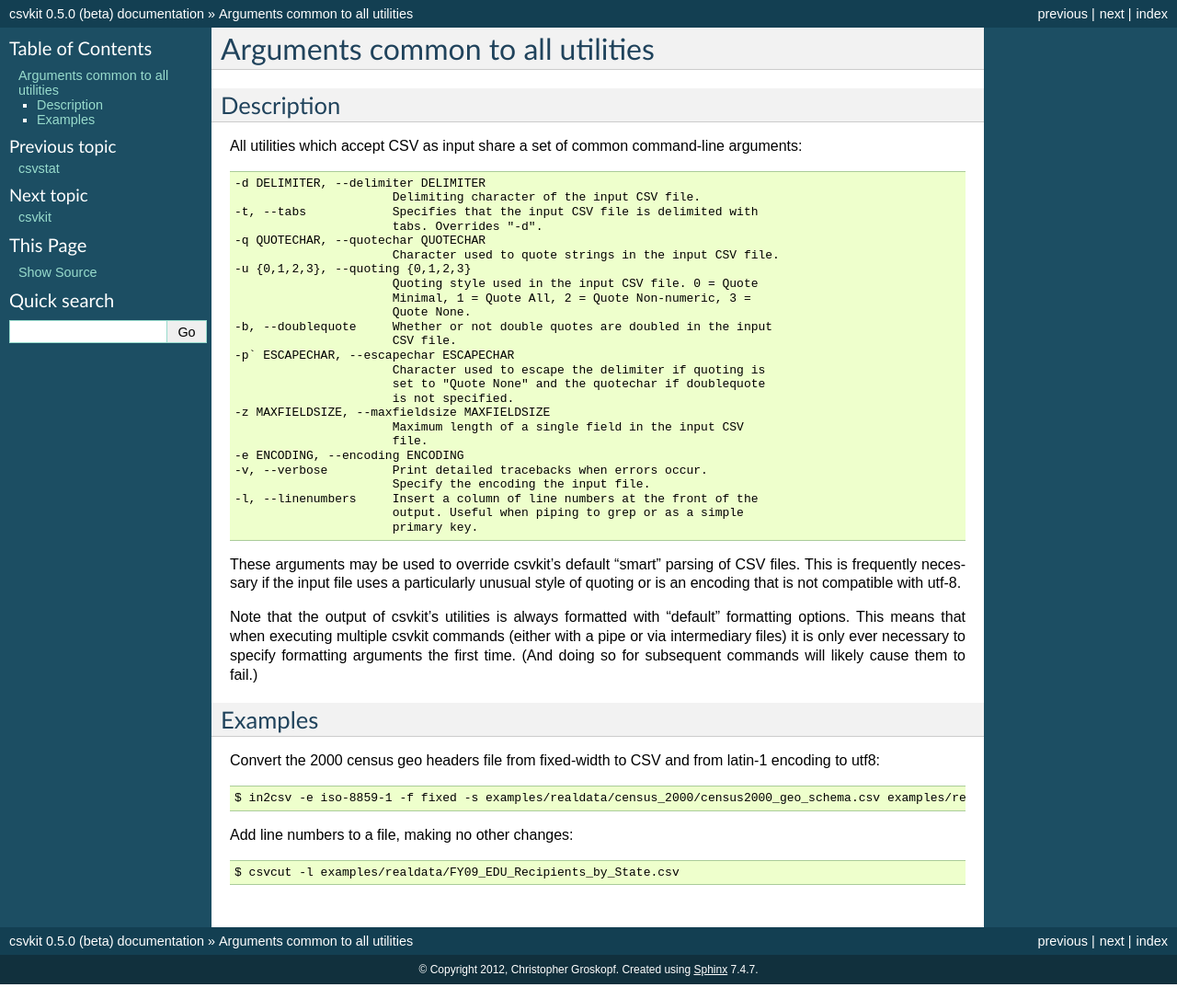
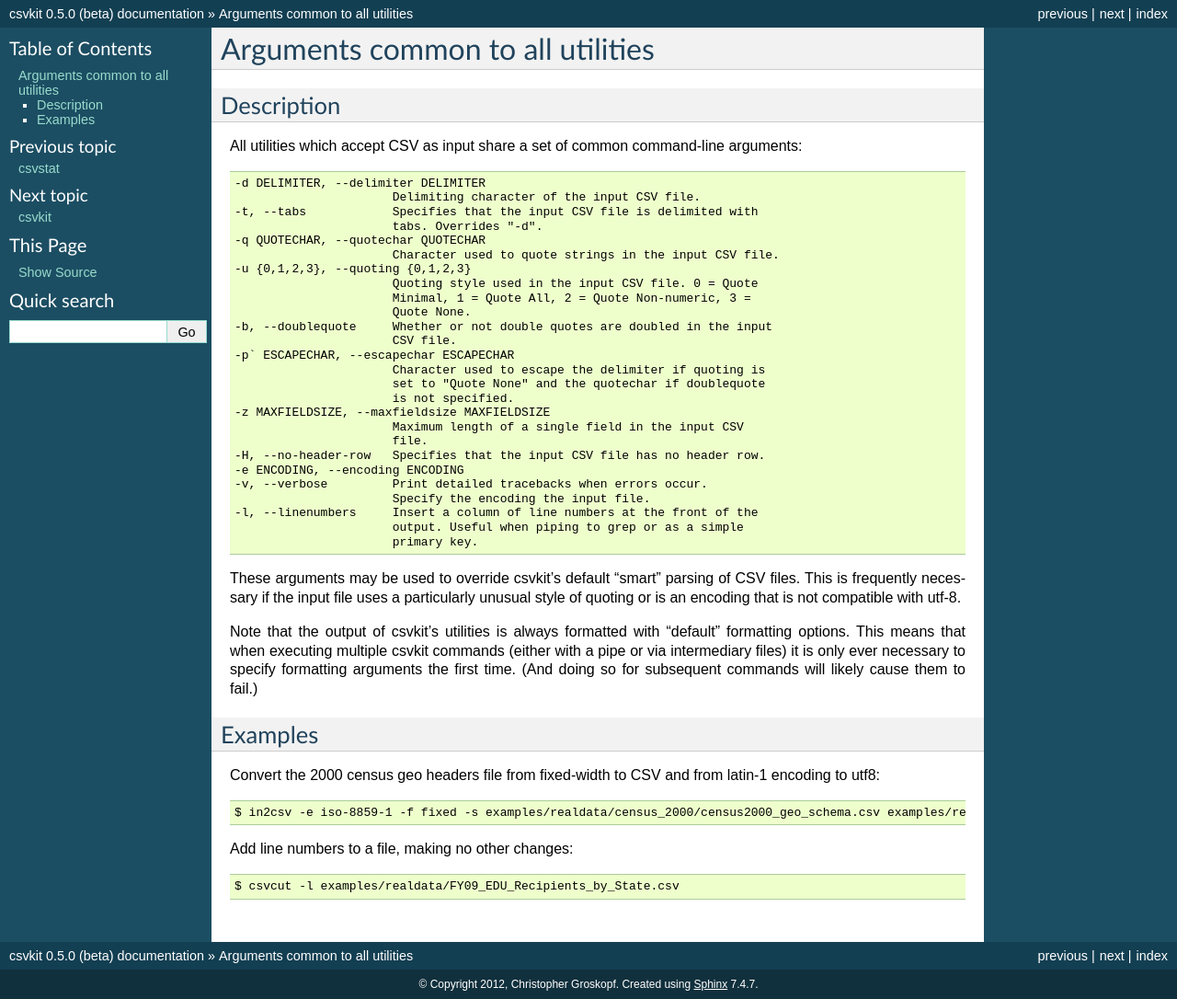
Before and after one commit to wireservice/csvkit, a Sphinx documentation site: the page built from docs/scripts/common_arguments.rst, in a window 1280 px wide. Shown: the whole page at 92% size. Built offline with Sphinx 7.4.7, drawn with Linux system fonts in a browser that asks for light colours.

Commit message:
add global --no-header-row flag

```diff
--- a/docs/scripts/common_arguments.rst
+++ b/docs/scripts/common_arguments.rst
@@ -26,6 +26,7 @@
   -z MAXFIELDSIZE, --maxfieldsize MAXFIELDSIZE
                         Maximum length of a single field in the input CSV
                         file.
+  -H, --no-header-row   Specifies that the input CSV file has no header row.
   -e ENCODING, --encoding ENCODING
   -v, --verbose         Print detailed tracebacks when errors occur.
                         Specify the encoding the input file.
--- a/docs/scripts/csvjson.rst
+++ b/docs/scripts/csvjson.rst
@@ -8,7 +8,7 @@
 Converts a CSV file into JSON or GeoJSON (depending on flags)::
 
     usage: csvjson [-h] [-d DELIMITER] [-t] [-q QUOTECHAR] [-u {0,1,2,3}] [-b]
-                   [-p ESCAPECHAR] [-z MAXFIELDSIZE] [-e ENCODING] [-v] [-l]
+                   [-p ESCAPECHAR] [-z MAXFIELDSIZE] [-e ENCODING] [-H] [-v] [-l]
                    [--zero] [-i INDENT] [-k KEY] [--lat LAT] [--lon LON]
                    [--crs CRS]
                    [FILE]
--- a/docs/scripts/csvpy.rst
+++ b/docs/scripts/csvpy.rst
@@ -8,7 +8,7 @@
 Loads a CSV file into a :class:`csvkit.CSVKitReader` object and then drops into a Python shell so the user can inspect the data however they see fit::
 
     usage: csvpy [-h] [-d DELIMITER] [-t] [-q QUOTECHAR] [-u {0,1,2,3}] [-b]
-                 [-p ESCAPECHAR] [-z MAXFIELDSIZE] [-e ENCODING] [-v]
+                 [-p ESCAPECHAR] [-z MAXFIELDSIZE] [-e ENCODING] [-H] [-v]
                  FILE
 
     Load a CSV file into a CSVKitReader object and then drops into a Python shell.
--- a/docs/scripts/csvsql.rst
+++ b/docs/scripts/csvsql.rst
@@ -8,7 +8,7 @@
 Generate SQL statements for a CSV file or create execute those statements directly on a database. In the latter case supports both creating tables and inserting data.::
 
     usage: csvsql [-h] [-d DELIMITER] [-t] [-q QUOTECHAR] [-u {0,1,2,3}] [-b]
-                  [-p ESCAPECHAR] [-z MAXFIELDSIZE] [-e ENCODING] [-v]
+                  [-p ESCAPECHAR] [-z MAXFIELDSIZE] [-e ENCODING] [-H] [-v]
                   [-y SNIFFLIMIT]
                   [-i {access,sybase,sqlite,informix,firebird,mysql,oracle,maxdb,postgresql,mssql}]
                   [--db CONNECTION_STRING] [--insert]
```
Also changed, not shown: 1 other file.
